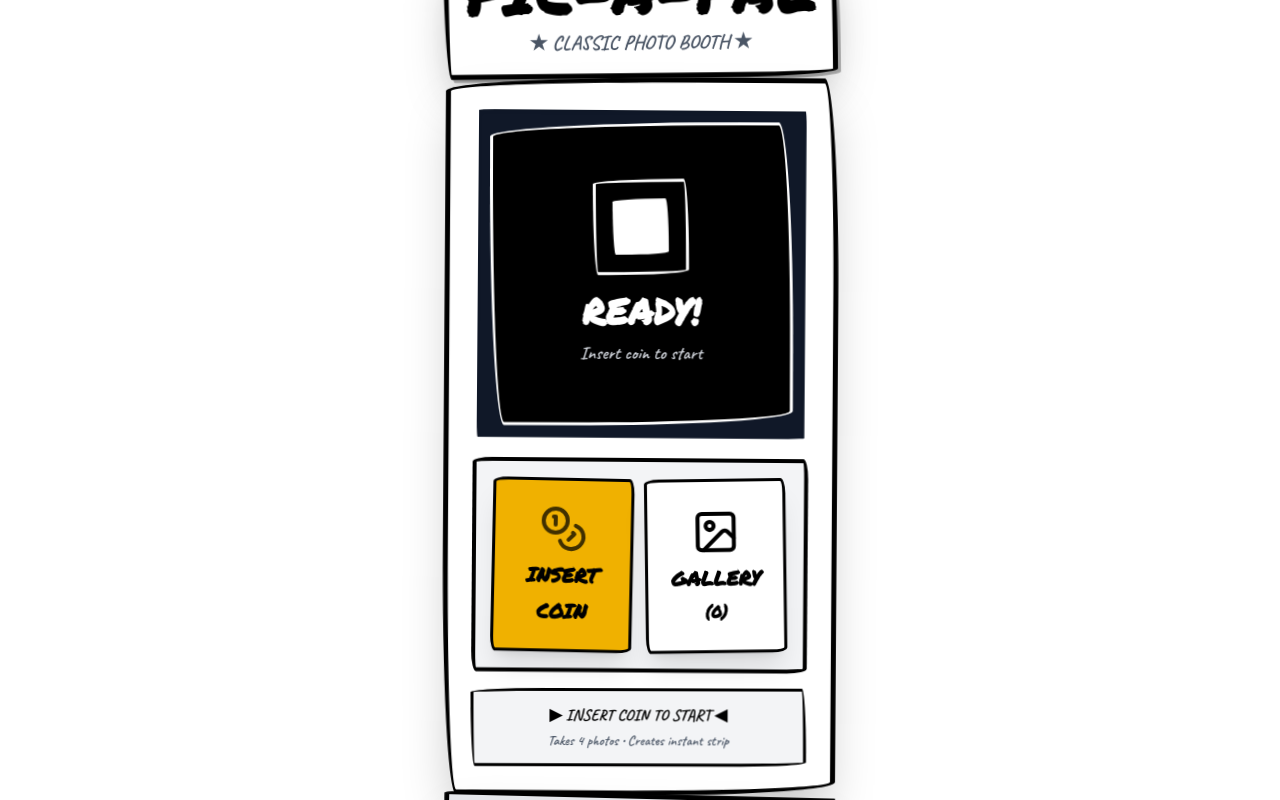
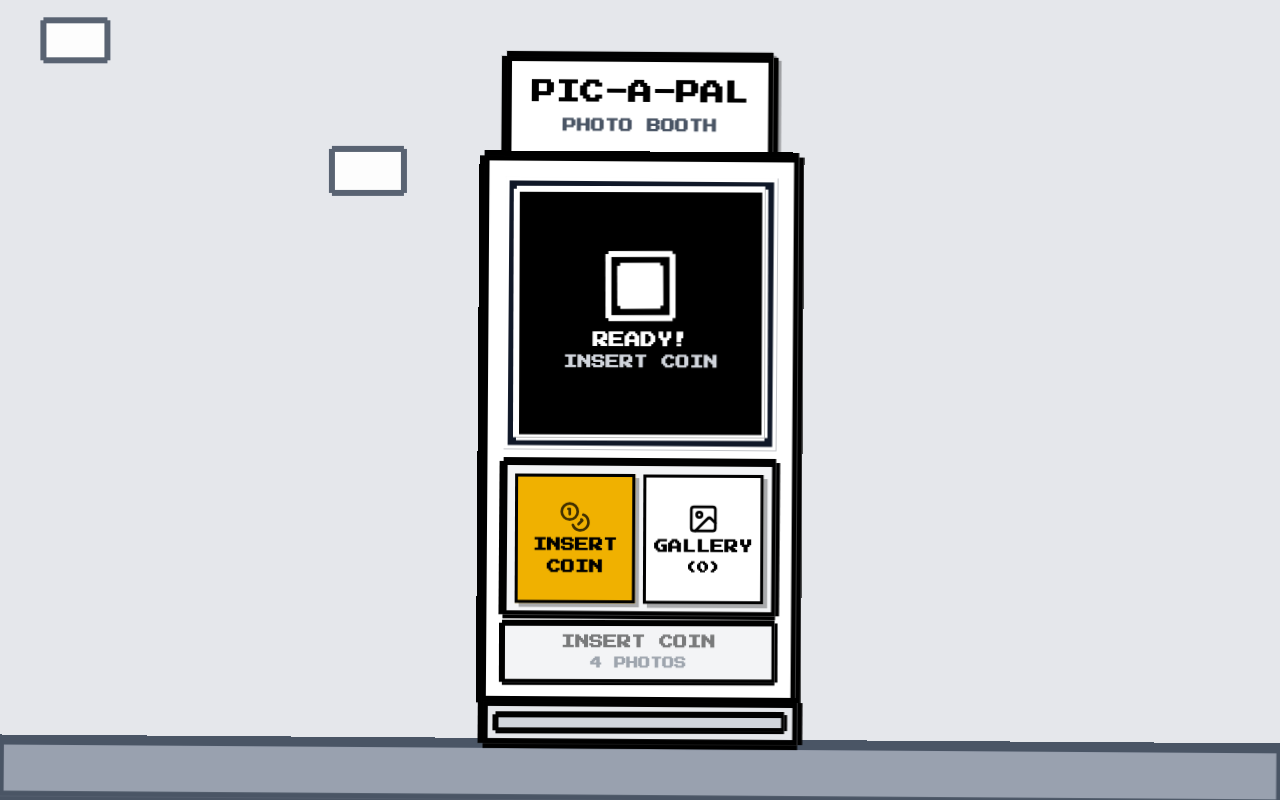
Before and after one commit to crypticsy/pic-a-pal, a React (Vite) app: page / in a window 1280 px wide. Built offline with nearby package versions, Linux system fonts and the light colour scheme.

Commit message:
🎁 Pixelated UI

```diff
--- a/index.html
+++ b/index.html
@@ -6,7 +6,7 @@
     <title>Pic A Pal</title>
     <link rel="preconnect" href="https://fonts.googleapis.com">
     <link rel="preconnect" href="https://fonts.gstatic.com" crossorigin>
-    <link href="https://fonts.googleapis.com/css2?family=Caveat:wght@400;500;600;700&family=Permanent+Marker&display=swap" rel="stylesheet">
+    <link href="https://fonts.googleapis.com/css2?family=Press+Start+2P&display=swap" rel="stylesheet">
   </head>
   <body>
     <div id="root" class="bg-gray-100 text-gray-600 dark:bg-stone-950 dark:text-gray-300 max-h-screen overflow-hidden"></div>
--- a/src/index.css
+++ b/src/index.css
@@ -4,7 +4,10 @@ body, html {
   overflow: hidden;
   height: 100vh;
   width: 100vw;
-  font-family: 'Caveat', cursive;
+  font-family: 'Press Start 2P', cursive;
+  image-rendering: pixelated;
+  image-rendering: -moz-crisp-edges;
+  image-rendering: crisp-edges;
 }
 
 @keyframes flash {
@@ -113,49 +116,74 @@ body, html {
   }
 }
 
-/* Doodle/Hand-drawn border styles */
+/* Pixel/8-bit border styles */
 .doodle-border {
-  border-radius: 255px 15px 225px 15px/15px 225px 15px 255px;
   border: 3px solid currentColor;
+  position: relative;
+  animation: wiggle 3s ease-in-out infinite;
+  box-shadow:
+    3px 0 0 0 currentColor,
+    -3px 0 0 0 currentColor,
+    0 3px 0 0 currentColor,
+    0 -3px 0 0 currentColor;
+}
+
+.doodle-border-thick {
+  border: 5px solid currentColor;
+  position: relative;
+  animation: wiggle-slow 4s ease-in-out infinite;
+  box-shadow:
+    5px 0 0 0 currentColor,
+    -5px 0 0 0 currentColor,
+    0 5px 0 0 currentColor,
+    0 -5px 0 0 currentColor;
+}
+
+.doodle-box {
+  border: 4px solid currentColor;
+  animation: wiggle 2.8s ease-in-out infinite;
+  box-shadow:
+    4px 0 0 0 currentColor,
+    -4px 0 0 0 currentColor,
+    0 4px 0 0 currentColor,
+    0 -4px 0 0 currentColor;
+}
+
+.doodle-button {
+  border: 3px solid currentColor;
+  transition: all 0.2s ease;
+  position: relative;
+  animation: wiggle 2.5s ease-in-out infinite;
+  box-shadow: 4px 4px 0 0 rgba(0, 0, 0, 0.3);
+}
+
+.doodle-button:hover {
+  animation: wiggle-fast 1.2s ease-in-out infinite;
+  box-shadow: 2px 2px 0 0 rgba(0, 0, 0, 0.3);
+  transform: translate(2px, 2px);
+}
+
+.doodle-button:active {
+  transform: translate(4px, 4px);
+  box-shadow: none;
+  animation: none;
+}
+
+/* Pixel underline effect */
+.wavy-underline {
+  text-decoration: none;
   position: relative;
   animation: wiggle 3s ease-in-out infinite;
 }
 
-.doodle-border-thick {
-  border-radius: 255px 15px 225px 15px/15px 225px 15px 255px;
-  border: 5px solid currentColor;
-  position: relative;
-  animation: wiggle-slow 4s ease-in-out infinite;
-}
-
-.doodle-box {
-  border-radius: 20px 5px 20px 5px/5px 20px 5px 20px;
-  border: 4px solid currentColor;
-  animation: wiggle 2.8s ease-in-out infinite;
-}
-
-.doodle-button {
-  border-radius: 15px 5px 15px 5px/5px 15px 5px 15px;
-  border: 3px solid currentColor;
-  transition: all 0.2s ease;
-  position: relative;
-  animation: wiggle 2.5s ease-in-out infinite;
-}
-
-.doodle-button:hover {
-  animation: wiggle-fast 1.2s ease-in-out infinite;
-}
-
-.doodle-button:active {
-  transform: rotate(0.5deg) scale(0.98);
-  animation: none;
-}
-
-/* Wavy underline effect */
-.wavy-underline {
-  text-decoration: underline wavy;
-  text-underline-offset: 4px;
-  animation: wiggle 3s ease-in-out infinite;
+.wavy-underline::after {
+  content: '';
+  position: absolute;
+  left: 0;
+  right: 0;
+  bottom: -4px;
+  height: 3px;
+  background: currentColor;
 }
 
 /* Sketchy shadow effect */
@@ -163,3 +191,78 @@ body, html {
   filter: drop-shadow(3px 3px 0px rgba(0, 0, 0, 0.3))
           drop-shadow(-1px -1px 0px rgba(0, 0, 0, 0.1));
 }
+
+/* Cloud floating animations */
+@keyframes float {
+  0%, 100% {
+    transform: translateX(0px) translateY(0px);
+  }
+  25% {
+    transform: translateX(10px) translateY(-5px);
+  }
+  50% {
+    transform: translateX(20px) translateY(0px);
+  }
+  75% {
+    transform: translateX(10px) translateY(5px);
+  }
+}
+
+@keyframes float-delayed {
+  0%, 100% {
+    transform: translateX(0px) translateY(0px);
+  }
+  25% {
+    transform: translateX(-8px) translateY(5px);
+  }
+  50% {
+    transform: translateX(-15px) translateY(0px);
+  }
+  75% {
+    transform: translateX(-8px) translateY(-5px);
+  }
+}
+
+@keyframes float-slow {
+  0%, 100% {
+    transform: translateX(0px) translateY(0px);
+  }
+  33% {
+    transform: translateX(15px) translateY(-8px);
+  }
+  66% {
+    transform: translateX(5px) translateY(8px);
+  }
+}
+
+/* Flying bird animation */
+@keyframes fly {
+  0%, 100% {
+    transform: translateX(0px) translateY(0px);
+  }
+  25% {
+    transform: translateX(50px) translateY(-20px);
+  }
+  50% {
+    transform: translateX(100px) translateY(-10px);
+  }
+  75% {
+    transform: translateX(150px) translateY(-30px);
+  }
+}
+
+.animate-float {
+  animation: float 8s ease-in-out infinite;
+}
+
+.animate-float-delayed {
+  animation: float-delayed 10s ease-in-out infinite;
+}
+
+.animate-float-slow {
+  animation: float-slow 12s ease-in-out infinite;
+}
+
+.animate-fly {
+  animation: fly 15s linear infinite;
+}
--- a/src/pages/home.tsx
+++ b/src/pages/home.tsx
@@ -10,76 +10,87 @@ export const HomePage = ({ navigateTo, appState }: HomePageProps) => {
   const photoStripCount = appState?.photoStrips?.length || 0;
 
   return (
-    <div className="h-full w-full flex items-center justify-center p-2 sm:p-4 overflow-hidden bg-white">
-      {/* Photo Booth Structure */}
-      <div className="relative">
+    <div className="h-full w-full relative overflow-hidden">
+      {/* Sky Background - Minimal gray */}
+      <div className="absolute inset-0 bg-gray-200"></div>
+
+      {/* Pixel Clouds - White only */}
+      <div className="absolute top-4 left-4 sm:left-8 w-12 h-8 sm:w-16 sm:h-10 bg-white doodle-border border-black opacity-90 animate-float"></div>
+      <div className="absolute top-8 right-12 sm:right-20 w-16 h-10 sm:w-20 sm:h-12 bg-white doodle-border border-black opacity-90 animate-float-delayed"></div>
+      <div className="absolute top-16 left-1/4 w-14 h-9 sm:w-18 sm:h-11 bg-white doodle-border border-black opacity-90 animate-float-slow"></div>
+      <div className="absolute top-20 right-1/3 w-10 h-6 sm:w-14 sm:h-8 bg-white doodle-border border-black opacity-90 animate-float"></div>
+
+      {/* Main Scene Container */}
+      <div className="absolute inset-0 flex flex-col">
+        {/* Sky Area (upper 60%) */}
+        <div className="flex-grow flex items-end justify-center pb-0 relative">
+          {/* Flying Bird */}
+          <div className="absolute top-1/4 left-1/3 w-4 h-3 sm:w-6 sm:h-4 animate-fly">
+            <div className="w-2 h-1 sm:w-3 sm:h-1 bg-gray-800 doodle-border inline-block"></div>
+            <div className="w-2 h-1 sm:w-3 sm:h-1 bg-gray-800 doodle-border inline-block ml-1"></div>
+          </div>
+
+          {/* Photo Booth Structure */}
+          <div className="mb-0 z-10 relative">
         {/* Top Sign */}
-        <div className="bg-white doodle-border-thick text-black p-3 sm:p-4 shadow-2xl sketch-shadow -rotate-1">
+        <div className="bg-white doodle-border-thick text-black p-2 sm:p-3 md:p-4 shadow-2xl sketch-shadow mx-6">
           <h1
-            className="text-4xl sm:text-5xl md:text-6xl font-black text-center text-black tracking-wide"
-            style={{
-              fontFamily: "'Permanent Marker', cursive",
-            }}
+            className="text-sm sm:text-base md:text-xl lg:text-2xl font-black text-center text-black leading-tight"
           >
             PIC-A-PAL
           </h1>
           <p
-            className="text-center text-gray-600 text-base sm:text-lg md:text-xl font-bold mt-2"
-            style={{ fontFamily: "'Caveat', cursive" }}
+            className="text-center text-gray-600 text-[8px] sm:text-xs md:text-sm font-bold mt-1 sm:mt-2"
           >
-            ★ CLASSIC PHOTO BOOTH ★
+            PHOTO BOOTH
           </p>
         </div>
 
         {/* Main Booth Body */}
-        <div className="bg-white doodle-border-thick text-black p-3 sm:p-4 md:p-6 shadow-2xl rotate-0">
+        <div className="bg-white doodle-border-thick text-black p-2 sm:p-3 md:p-4 shadow-2xl">
           {/* Screen Area */}
-          <div className="bg-gray-900 doodle-box text-white p-2 sm:p-3 mb-3 sm:mb-4 shadow-inner">
+          <div className="bg-gray-900 doodle-box text-white p-2 mb-2 sm:mb-3 shadow-inner">
             <div className="aspect-square bg-black doodle-border flex items-center justify-center relative overflow-hidden">
               {/* Standby Animation */}
               <div className="text-center z-10 p-2">
-                <div className="w-16 h-16 sm:w-20 sm:h-20 md:w-24 md:h-24 mx-auto mb-3 sm:mb-4 doodle-border border-white flex items-center justify-center animate-pulse">
-                  <div className="w-10 h-10 sm:w-12 sm:h-12 md:w-14 md:h-14 bg-white doodle-border"></div>
+                <div className="w-8 h-8 sm:w-12 sm:h-12 md:w-16 md:h-16 mx-auto mb-2 sm:mb-3 doodle-border border-white flex items-center justify-center animate-pulse">
+                  <div className="w-5 h-5 sm:w-8 sm:h-8 md:w-10 md:h-10 bg-white doodle-border"></div>
                 </div>
                 <p
-                  className="text-white text-2xl sm:text-3xl md:text-4xl font-bold mb-1 sm:mb-2"
-                  style={{ fontFamily: "'Permanent Marker', cursive" }}
+                  className="text-white text-xs sm:text-sm md:text-base font-bold mb-1 leading-tight"
                 >
                   READY!
                 </p>
                 <p
-                  className="text-gray-300 text-sm sm:text-base md:text-lg font-semibold"
-                  style={{ fontFamily: "'Caveat', cursive" }}
+                  className="text-gray-300 text-[8px] sm:text-xs md:text-sm font-semibold leading-tight"
                 >
-                  Insert coin to start
+                  INSERT COIN
                 </p>
               </div>
             </div>
           </div>
 
           {/* Controls Panel */}
-          <div className="bg-gray-100 doodle-box text-black p-3 sm:p-4">
-            <div className="grid grid-cols-2 gap-2 sm:gap-3">
+          <div className="bg-gray-100 doodle-box text-black p-2">
+            <div className="grid grid-cols-2 gap-1 sm:gap-2">
               {/* Insert Coin Button - Left */}
               <button
                 onClick={() => navigateTo("photobooth")}
-                className="bg-yellow-500 hover:bg-yellow-600 text-black font-black py-4 sm:py-6 px-2 sm:px-3 doodle-button shadow-xl flex flex-col items-center justify-center gap-1 sm:gap-2 rotate-1"
-                style={{ fontFamily: "'Permanent Marker', cursive" }}
+                className="bg-yellow-500 hover:bg-yellow-600 text-black font-black py-3 sm:py-4 md:py-6 px-1 sm:px-2 doodle-button shadow-xl flex flex-col items-center justify-center gap-1 cursor-pointer"
               >
-                <Coins className="w-8 h-8 sm:w-10 sm:h-10 md:w-12 md:h-12 animate-pulse" />
-                <span className="text-base sm:text-lg md:text-xl">INSERT</span>
-                <span className="text-base sm:text-lg md:text-xl">COIN</span>
+                <Coins className="w-4 h-4 sm:w-6 sm:h-6 md:w-8 md:h-8 animate-pulse" />
+                <span className="text-[8px] sm:text-xs md:text-sm leading-tight">INSERT</span>
+                <span className="text-[8px] sm:text-xs md:text-sm leading-tight">COIN</span>
               </button>
 
               {/* Gallery Button - Right */}
               <button
                 onClick={() => navigateTo("gallery")}
-                className="bg-white hover:bg-gray-100 text-black font-black py-4 sm:py-6 px-2 sm:px-3 doodle-button shadow-xl flex flex-col items-center justify-center gap-1 sm:gap-2 -rotate-1"
-                style={{ fontFamily: "'Permanent Marker', cursive" }}
+                className="bg-white hover:bg-gray-100 text-black font-black py-3 sm:py-4 md:py-6 px-1 sm:px-2 doodle-button shadow-xl flex flex-col items-center justify-center gap-1 cursor-pointer"
               >
-                <Image className="w-8 h-8 sm:w-10 sm:h-10 md:w-12 md:h-12" />
-                <span className="text-base sm:text-lg md:text-xl">GALLERY</span>
-                <span className="text-sm sm:text-base">
+                <Image className="w-4 h-4 sm:w-6 sm:h-6 md:w-8 md:h-8" />
+                <span className="text-[8px] sm:text-xs md:text-sm leading-tight">GALLERY</span>
+                <span className="text-[8px] sm:text-xs leading-tight">
                   ({photoStripCount})
                 </span>
               </button>
@@ -87,26 +98,29 @@ export const HomePage = ({ navigateTo, appState }: HomePageProps) => {
           </div>
 
           {/* Instructions */}
-          <div className="mt-3 sm:mt-4 bg-gray-100 doodle-border text-black p-2 sm:p-3">
+          <div className="mt-2 bg-gray-100 doodle-border text-black p-2">
             <p
-              className="text-black text-center text-sm sm:text-base font-bold"
-              style={{ fontFamily: "'Caveat', cursive" }}
+              className="text-black/50 text-center text-[8px] sm:text-xs md:text-sm font-bold leading-tight"
             >
-              ▶ INSERT COIN TO START ◀
+              INSERT COIN
             </p>
             <p
-              className="text-gray-600 text-center text-xs sm:text-sm mt-1 font-semibold"
-              style={{ fontFamily: "'Caveat', cursive" }}
+              className="text-gray-600/50 text-center text-[7px] sm:text-[8px] md:text-xs mt-1 font-semibold leading-tight"
             >
-              Takes 4 photos • Creates instant strip
+              4 PHOTOS
             </p>
           </div>
         </div>
 
         {/* Bottom Base */}
-        <div className="bg-gray-200 doodle-border-thick text-black p-2 sm:p-3 shadow-2xl rotate-1">
-          <div className="h-4 sm:h-6 md:h-8 bg-gray-300 doodle-border"></div>
+        <div className="bg-gray-200 doodle-border-thick text-black p-1 sm:p-2 shadow-2xl">
+          <div className="h-2 sm:h-3 md:h-4 bg-gray-300 doodle-border"></div>
         </div>
+          </div>
+        </div>
+
+        {/* Ground Area (lower 40%) - Minimal black/white */}
+        <div className="h-10 sm:h-26 md:h-14 bg-gray-400 doodle-border-thick border-black border-t-4 border-b-0 border-y-0 relative overflow-hidden" />
       </div>
     </div>
   );
```
Also changed, not shown: src/pages/gallery.tsx (+6 -10 lines), src/pages/photobooth.tsx (+112 -87 lines).
